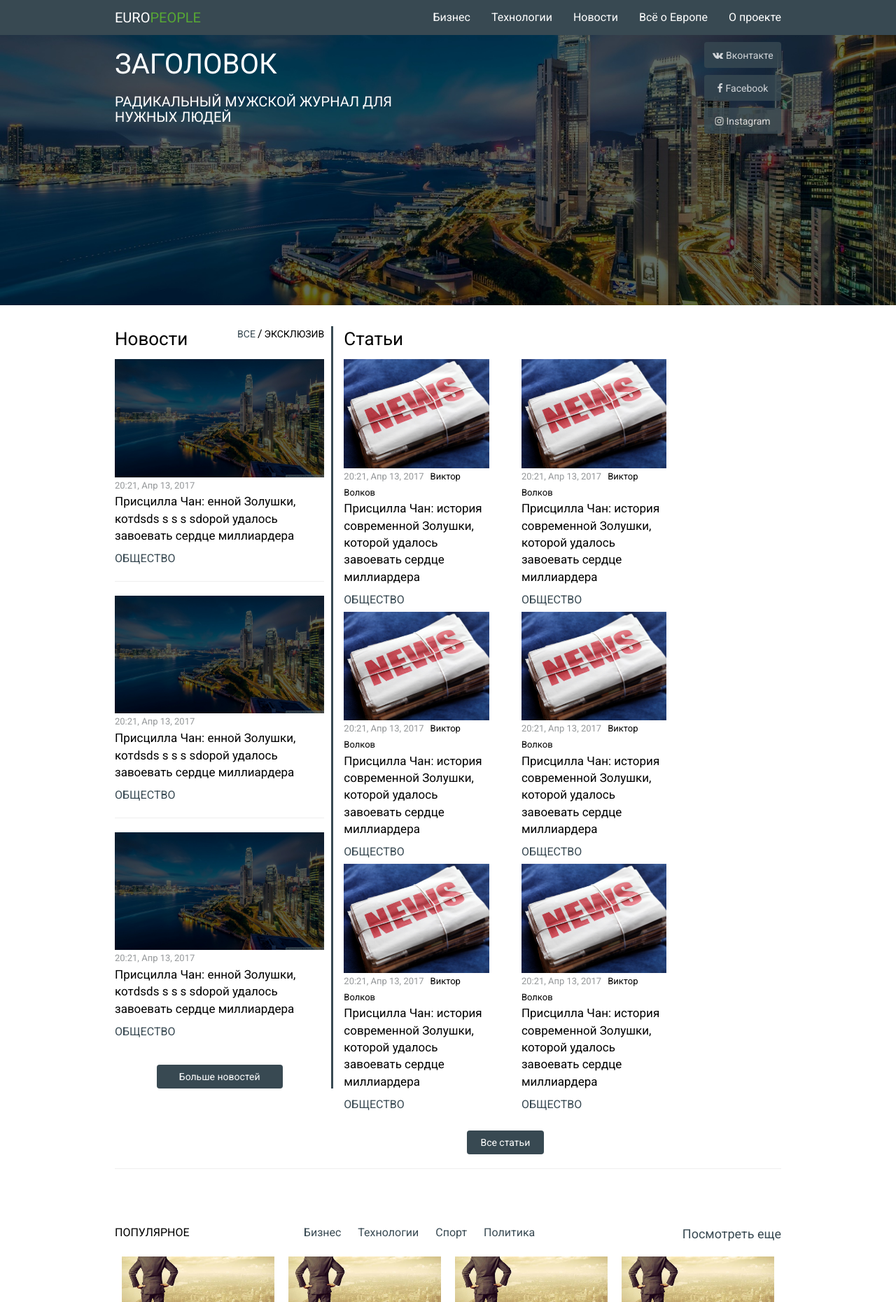
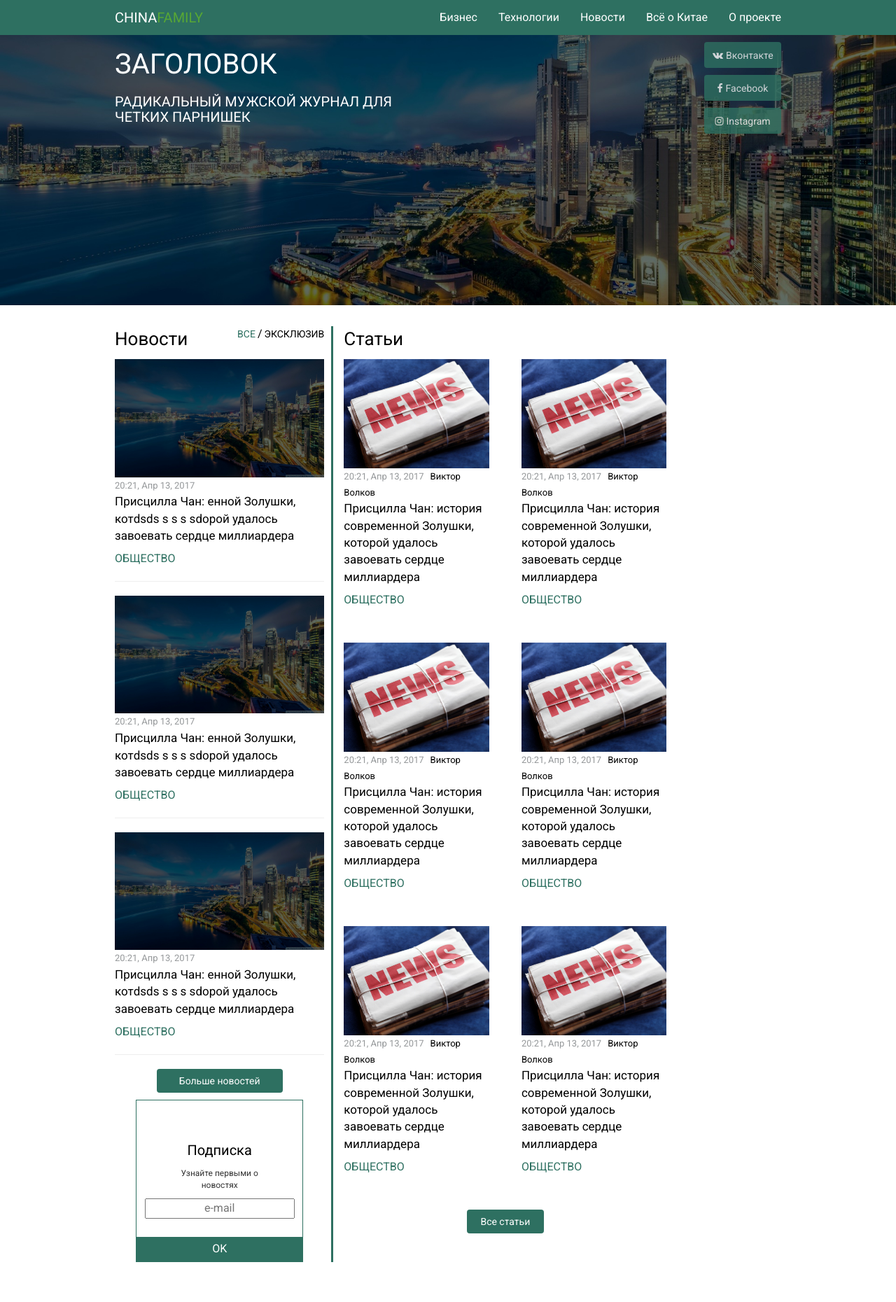
Before and after one commit to justsm11e/justsm11e.github.io, a plain HTML site: page index.html in a window 1280 px wide. Shown: the top 1860 px of the page at 70% size. Drawn offline with nearby package versions, Linux system fonts and the light colour scheme.

Commit message:
init commit

```diff
--- a/css/style.css
+++ b/css/style.css
@@ -19,21 +19,20 @@ wrapper {
 }
 footer {
   flex: 0 0 auto;
-  margin-top: 20px;
 }
 /*Шапка, навигация*/
 
 .navbar-collapse {
-	background: #384952;
+	background: #2E7061;
 }
 nav.navbar {
 	height: 50px;
 	margin: 0;
 	border: 0;
-	background-color: #384952;
+	background-color: #2E7061;s
 }
 .navbar-nav li a {
-	background-color: #384952;
+	background-color: #2E7061;
 }
 .sr-only {
 	background-color: #000;
@@ -84,7 +83,7 @@ h2 {
 	font-family: 'Roboto', sans-serif;
 }
 .btn-success {
-	background-color: #384952;
+	background-color: #2E7061;
 	opacity: 0.8;
 	width: 110px;
 	height: 37px;
@@ -129,7 +128,7 @@ i {
 	width: 100%;
 }
 .line {
-	border-right: 3px solid #384952; /* Параметры линии */
+	border-right: 3px solid #2E7061; /* Параметры линии */
     padding-right: 10px; /* Расстояние от линии до текста */
 }
 .news_title {
@@ -137,7 +136,7 @@ i {
 	color: #000;
 }
 .all_title {
-	color: #384952;
+	color: #2E7061;
 	font-size: 14px;
 	text-transform: uppercase;
 }
@@ -163,8 +162,7 @@ i {
 
 .news_button {
 	width: 180px;
-	background-color: #384952;
-	margin-top: 20px;
+	background-color: #2E7061;
 }
 .news_button a{
 	color: #fff;
@@ -201,8 +199,6 @@ i {
 	justify-content: space-between;
 	flex-wrap: wrap;
 }
-.flex_stati a {
-}
 .news_section {
 	background-color: #fff;
 	height: 400px;
@@ -230,16 +226,15 @@ i {
 }
 .post_category {
 	font-size: 13;
-	color: #384952;
+	color: #2E7061;
 	text-transform: uppercase;
 }
 .news_section a:hover {
 	text-decoration: none;
 }
 .stati_button {
-	background-color: #384952;
+	background-color: #2E7061;
 	width: 110px;
-	margin-top: 20px;
 }
 .stati_all_button {
 	margin: 0 auto;
@@ -252,6 +247,12 @@ i {
 	background-color: #286154;
 }
 
+.carousel {
+	margin-top: 50px;
+}
+
+
+
 
 
 
@@ -263,7 +264,7 @@ i {
 	text-align: center;
 	height: 232px;
 	background-color: #fff;
-	border: 1px solid #384952;
+	border: 1px solid #2E7061;
 }
 .form_block {
 	display: none;
@@ -289,7 +290,7 @@ i {
 	left: 0;
 	color: #fff;
 	text-transform: uppercase;
-	background-color: #384952;
+	background-color: #2E7061;
 	border: none;
 }
 .subscr_button:hover {
@@ -309,13 +310,13 @@ section#popular li {
 .title_pop_cat {
 	margin-left: 10px;
 	margin-right: 10px;
-	color: #384952;
+	color: #2E7061;
 }
 section#popular a {
 	color: #000;
 }
 .show_more {
-	color: #384952;
+	color: #2E7061;
 	font-size: 18px;
 }
 .flex_pop {
@@ -400,8 +401,8 @@ footer a:hover {
 	}
 	.form_block {
 		display: block;
-		width: 60%;
-		margin-top: 5px;
+		width: 80%;
+		margin-top: 10px;
 		margin-left: auto;
 		margin-right: auto;
 	}
@@ -410,7 +411,6 @@ footer a:hover {
 	}
 .news_section {
 	max-width: 45%;
-	height: auto;
 }
 	.footer_text {
 		text-align: center;
@@ -453,6 +453,6 @@ footer a:hover {
 	}
 	header .navbar li:hover {
 		text-decoration: none;
-		background-color: #384952;
+		background-color: #2E7061;
 	}
 }
--- a/index.html
+++ b/index.html
@@ -30,7 +30,7 @@
 					        <span class="icon-bar"></span>
 					        <span class="icon-bar"></span>
 					      </button>
-					      <a class="navbar-brand" href="#"><span class="logo_part1">Euro</span><span class="logo_part2">people</span></a>
+					      <a class="navbar-brand" href="#"><span class="logo_part1">China</span><span class="logo_part2">family</span></a>
 					    </div>
 
 					    <!-- Collect the nav links, forms, and other content for toggling -->
@@ -46,7 +46,7 @@
 					        	<a href="#">Новости</a>
 					        </li>
 					        <li>
-					        	<a href="#">Всё о Европе</a>
+					        	<a href="#">Всё о Китае</a>
 					        </li>
 					        <li>
 					        	<a href="#">О проекте</a>
@@ -63,7 +63,7 @@
 							<div class="row">
 								<div class="title_text col-lg-6 col-md-12 col-sm-12 col-xs-12">
 									<h1>Заголовок</h1>
-									<h2>Радикальный мужской журнал для<br>нужных людей</h2>
+									<h2>Радикальный мужской журнал для<br>четких парнишек</h2>
 								</div>
 								<div class="text-right col-lg-6 col-md-12 col-sm-12 col-xs-12">
 									<ul class="social_buttons">
@@ -147,7 +147,7 @@
 									  </li>
 									</ul>
 								</a>
-
+								<hr>
 
 
 								<div class="row">
@@ -159,8 +159,15 @@
 								</div>
 
 
+								<form class="form_class form_block" method="post" action="action.html">
+									<p class="subscr_text"><br><br>Подписка</p>
+									<p class ="subscr_descr">Узнайте первыми о<br>новостях</p>
 
-
+									<div>
+										<input type="text" name ="e-mail" placeholder="e-mail" id="e-mail" class="input_email">
+									</div>
+									<input type="submit" name="btnSubmit"  id="btnSubmit" value="ok" class="subscr_button">
+								</form>
 
 
 
@@ -175,68 +182,56 @@
 								<div class="flex_stati">
 
 										<div class="news_section">
-											<a href="#">
 											<img src="img/news.jpg" alt="">
 											<span class="post-time">20:21, Апр 13, 2017</span>
 											<span class="post_author">Виктор Волков<br></span>
 											<p class="post_title">Присцилла Чан: история современной Золушки, которой удалось завоевать сердце миллиардера</p>
 											<span class="post_category">Общество</span>
-											</a>
 										</div>
 
 
 										<div class="news_section">
-											<a href="#">
 											<img src="img/news.jpg" alt="">
 											<span class="post-time">20:21, Апр 13, 2017</span>
 											<span class="post_author">Виктор Волков<br></span>
 											<p class="post_title">Присцилла Чан: история современной Золушки, которой удалось завоевать сердце миллиардера</p>
 											<span class="post_category">Общество</span>
-											</a>
 										</div>
 
 
 										<div class="news_section">
-											<a href="#">
 											<img src="img/news.jpg" alt="">
 											<span class="post-time">20:21, Апр 13, 2017</span>
 											<span class="post_author">Виктор Волков<br></span>
 											<p class="post_title">Присцилла Чан: история современной Золушки, которой удалось завоевать сердце миллиардера</p>
 											<span class="post_category">Общество</span>
-											</a>
 										</div>
 
 
 										<div class="news_section">
-											<a href="#">
 											<img src="img/news.jpg" alt="">
 											<span class="post-time">20:21, Апр 13, 2017</span>
 											<span class="post_author">Виктор Волков<br></span>
 											<p class="post_title">Присцилла Чан: история современной Золушки, которой удалось завоевать сердце миллиардера</p>
 											<span class="post_category">Общество</span>
-											</a>
 										</div>
 
 
 										<div class="news_section">
-											<a href="#">
 											<img src="img/news.jpg" alt="">
 											<span class="post-time">20:21, Апр 13, 2017</span>
 											<span class="post_author">Виктор Волков<br></span>
 											<p class="post_title">Присцилла Чан: история современной Золушки, которой удалось завоевать сердце миллиардера</p>
 											<span class="post_category">Общество</span>
-											</a>
 										</div>
 
 
 										<div class="news_section">
-											<a href="#">
 											<img src="img/news.jpg" alt="">
 											<span class="post-time">20:21, Апр 13, 2017</span>
 											<span class="post_author">Виктор Волков<br></span>
 											<p class="post_title">Присцилла Чан: история современной Золушки, которой удалось завоевать сердце миллиардера</p>
 											<span class="post_category">Общество</span>
-											</a>
 										</div>
 
 								</div>
@@ -268,7 +263,6 @@
 
 
 
-
 							</div>
 
 							<div class="banner col-lg-2 col-md-12 col-sm-12 col-xs-12">
@@ -278,14 +272,14 @@
 									<p class ="subscr_descr">Узнайте первыми о<br>новостях</p>
 
 									<div>
-										<input type="text" name ="e-mail" placeholder="E-mail" id="e-mail" class="input_email">
+										<input type="text" name ="e-mail" placeholder="e-mail" id="e-mail" class="input_email">
 									</div>
 									<input type="submit" name="btnSubmit"  id="btnSubmit" value="ok" class="subscr_button">
 								</form>
 
 
 							</div>
-						</div><hr>
+						</div>
 					</div>
 				</section>
 
@@ -397,15 +391,6 @@
 
 				</section>
 
-					<form class="form_class form_block" method="post" action="action.html">
-									<p class="subscr_text"><br>Подписка</p>
-									<p class ="subscr_descr">Узнайте первыми о<br>новостях</p>
-									<div>
-										<input type="text" name ="e-mail" placeholder="E-mail" id="e-mail" class="input_email">
-									</div>
-									<input type="submit" name="btnSubmit"  id="btnSubmit" value="ok" class="subscr_button">
-								</form>
-
 			</div>
 
 
@@ -415,7 +400,7 @@
 				<div class="container">
 					<div class="row">
 						<div class="footer_text text-left col-lg-3 col-md-3 col-sm-12 col-xs-12">
-							<p><span class="logo_part1">EURO</span><span class="logo_part2">PEOPLE</span></p>
+							<p><span class="logo_part1">CHINA</span><span class="logo_part2">FAMILY</span></p>
 							<p class="allright">Все права защищены (c)</p>
 						</div>
 						<div class="text-center col-lg-6 col-md-6 col-sm-12 col-xs-12">
```
Lines whose indentation alone changed are shown as unchanged.
